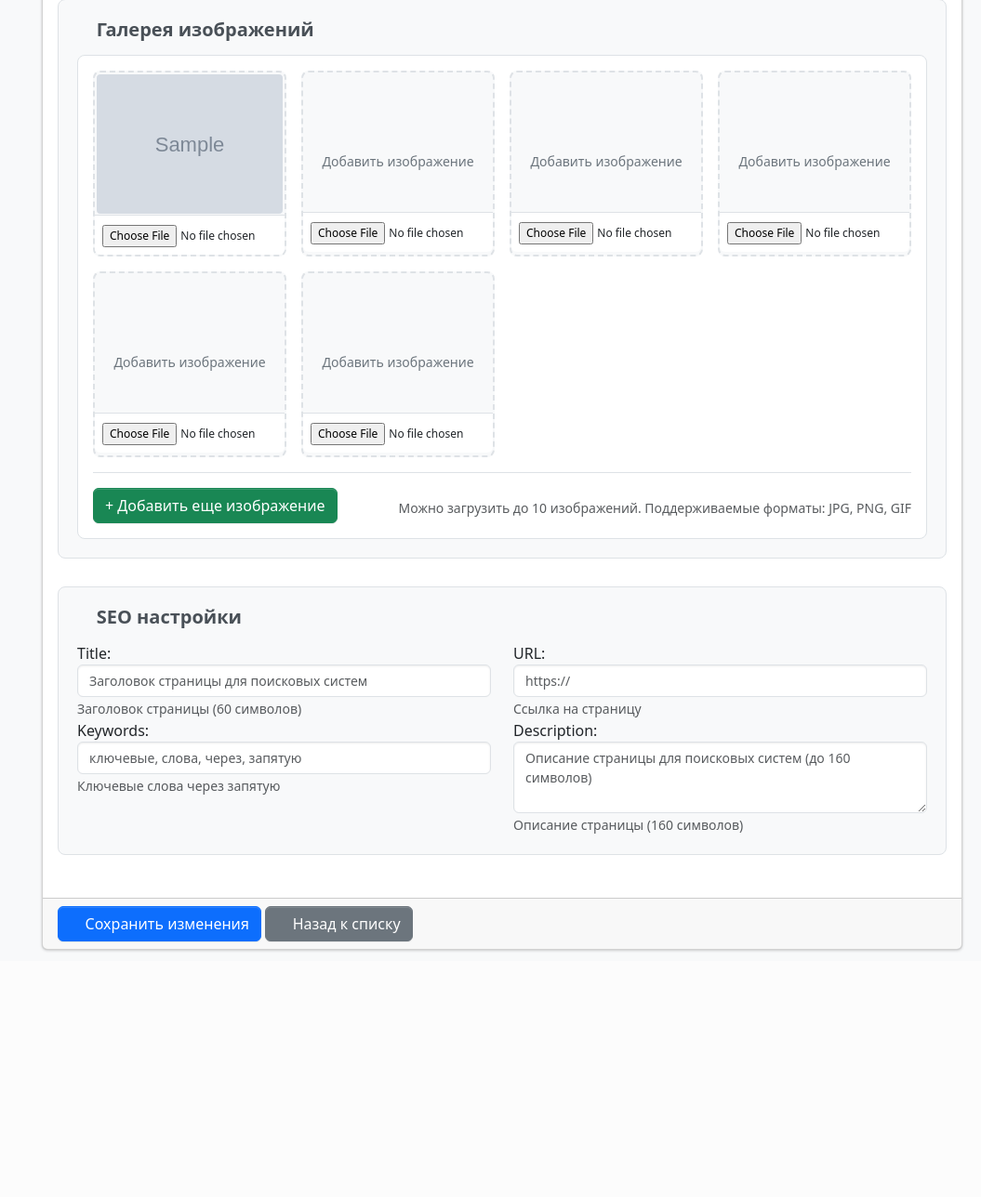
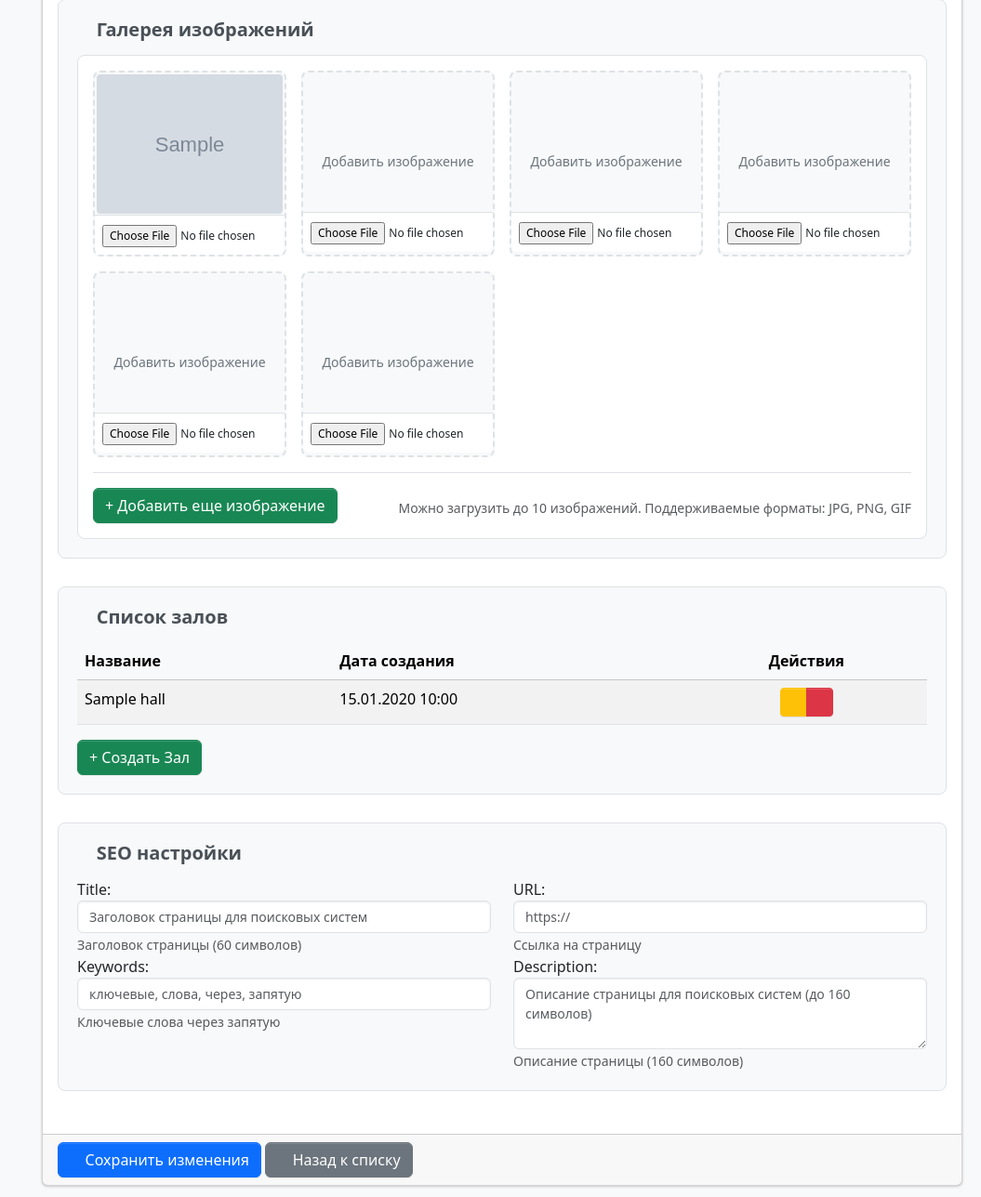
Before and after one commit to PetrakovVladyslav/KinoCMS, a Django app: page /admin-panel/cinemas/1/edit/ in a window 1280 px wide. Shown: the part 1268-2556 px from the top of the page at 93% size, without its empty margins (225-1280 px from the left). Before the commit the page ends 2292 px from the top, so only its background shows below. Run offline with Django 5.2, Linux system fonts and the light colour scheme; a user stored in the database is signed in; tables that the repository leaves empty hold one stand-in row (values such as "Sample post"); grey boxes marked "Sample" are stand-in pictures; some libraries are stand-ins or nearby versions; some web fonts are replaced.

Commit message:
hall list

```diff
--- a/apps/cinema/models.py
+++ b/apps/cinema/models.py
@@ -57,7 +57,7 @@ class Cinema(models.Model):
 
 
 class Hall(models.Model):
-    cinema = models.ForeignKey(Cinema, on_delete=models.CASCADE)
+    cinema = models.ForeignKey(Cinema, on_delete=models.CASCADE, related_name='halls')
     name = models.CharField(max_length=20, unique=True)
     description = models.TextField(blank=True,)
     rows = models.PositiveIntegerField(default=10)
@@ -65,6 +65,7 @@ class Hall(models.Model):
     banner = models.ImageField(upload_to='banners/', null=True, blank=True)
     gallery = models.ForeignKey(Gallery, on_delete=models.SET_NULL, blank=True, null=True)
     seo_block = models.OneToOneField(SeoBlock, on_delete=models.SET_NULL, blank=True, null=True)
+    created_at = models.DateTimeField(auto_now_add=True, null=True)
 
     class Meta:
         verbose_name_plural = 'Залы'
--- a/apps/cinema/templates/cinema/admin_cinema_form.html
+++ b/apps/cinema/templates/cinema/admin_cinema_form.html
@@ -536,6 +536,57 @@ input:checked + .switch-slider:before {
           </div>
           {% endif %}
 
+          <!-- Halls Section -->
+          {% if not is_create and cinema %}
+          <div class="form-section">
+            <h5><i class="fas fa-door-open"></i> Список залов</h5>
+            <div class="table-responsive">
+              {% if halls %}
+              <table class="table table-striped table-hover mb-3">
+                <thead class="table-light">
+                  <tr>
+                    <th scope="col">Название</th>
+                    <th scope="col">Дата создания</th>
+                    <th scope="col" class="text-center">Действия</th>
+                  </tr>
+                </thead>
+                <tbody>
+                  {% for hall in halls %}
+                  <tr>
+                    <td class="fw-medium">{{ hall.name }}</td>
+                    <td>{{ hall.created_at|date:"d.m.Y H:i" }}</td>
+                    <td class="text-center">
+                      <div class="btn-group" role="group">
+                        <a href="{% url 'cinema:admin_hall_edit' hall.id %}"
+                           class="btn btn-sm btn-warning"
+                           title="Редактировать">
+                          <i class="fas fa-edit"></i>
+                        </a>
+                        <button type="button"
+                                class="btn btn-sm btn-danger"
+                                title="Удалить"
+                                onclick="confirmHallDelete({{ hall.id }}, '{{ hall.name|escapejs }}')">
+                          <i class="fas fa-trash"></i>
+                        </button>
+                      </div>
+                    </td>
+                  </tr>
+                  {% endfor %}
+                </tbody>
+              </table>
+              {% else %}
+              <div class="text-center py-4">
+                <i class="fas fa-door-open" style="font-size: 2.5rem; color: #6c757d;"></i>
+                <p class="mt-3 text-muted">Залы отсутствуют</p>
+              </div>
+              {% endif %}
+            </div>
+            <a href="{% url 'cinema:admin_hall_create' cinema.id %}" class="btn btn-success">
+              <i class="fas fa-plus"></i> Создать Зал
+            </a>
+          </div>
+          {% endif %}
+
           <!-- SEO Section -->
           {% if seo_form %}
           <div class="form-section">
@@ -615,6 +666,29 @@ input:checked + .switch-slider:before {
           </a>
         </div>
       </form>
+    </div>
+  </div>
+</div>
+
+<!-- Модальное окно для подтверждения удаления зала -->
+<div class="modal fade" id="deleteHallModal" tabindex="-1" aria-labelledby="deleteHallModalLabel" aria-hidden="true">
+  <div class="modal-dialog">
+    <div class="modal-content">
+      <div class="modal-header">
+        <h5 class="modal-title" id="deleteHallModalLabel">Подтверждение удаления</h5>
+        <button type="button" class="btn-close" data-bs-dismiss="modal" aria-label="Закрыть"></button>
+      </div>
+      <div class="modal-body">
+        <p>Вы уверены, что хотите удалить зал <strong id="hallNameToDelete"></strong>?</p>
+        <p class="text-muted small">Это действие нельзя отменить.</p>
+      </div>
+      <div class="modal-footer">
+        <button type="button" class="btn btn-secondary" data-bs-dismiss="modal">Отмена</button>
+        <form id="deleteHallForm" method="post" style="display: inline;">
+          {% csrf_token %}
+          <button type="submit" class="btn btn-danger">Удалить</button>
+        </form>
+      </div>
     </div>
   </div>
 </div>
@@ -877,5 +951,13 @@ function markForDeletion(galleryItem) {
         galleryItem.style.display = 'none';
     }
 }
+
+function confirmHallDelete(hallId, hallName) {
+    document.getElementById('hallNameToDelete').textContent = hallName;
+    document.getElementById('deleteHallForm').action = `/admin-panel/halls/${hallId}/delete/`;
+
+    const deleteModal = new bootstrap.Modal(document.getElementById('deleteHallModal'));
+    deleteModal.show();
+}
 </script>
 {% endblock %}
--- a/apps/cinema/urls.py
+++ b/apps/cinema/urls.py
@@ -15,6 +15,11 @@ urlpatterns = [
     path('admin-panel/cinemas/<int:pk>/edit/', views.cinema_update_view, name='cinema_edit'),
     path('admin-panel/cinemas/<int:pk>/delete/', views.cinema_delete_view, name='cinema_delete'),
 
+    # Halls
+    path('admin-panel/cinemas/<int:cinema_id>/halls/create/', views.hall_create_view, name='admin_hall_create'),
+    path('admin-panel/halls/<int:pk>/edit/', views.hall_update_view, name='admin_hall_edit'),
+    path('admin-panel/halls/<int:pk>/delete/', views.hall_delete_view, name='admin_hall_delete'),
+
     # Public pages
     path('movie/<int:pk>/', views.MovieDetailView.as_view(), name='movie_detail'),
     path('cinemas/', views.cinema_view, name='cinema_list'),
--- a/apps/cinema/views.py
+++ b/apps/cinema/views.py
@@ -267,11 +267,14 @@ def cinema_update_view(request, pk):
         seo_form = SeoBlockForm(instance=cinema.seo_block if cinema.seo_block_id else None)
         gallery_formset = GalleryFormSet(instance=cinema.gallery if cinema.gallery_id else None)
 
+    halls = cinema.halls.all().order_by('created_at')
+
     context = {
         'form': form,
         'seo_form': seo_form,
         'gallery_formset': gallery_formset,
         'cinema': cinema,
+        'halls': halls,
         'title': f'Редактировать кинотеатр "{cinema.name}"',
         'is_create': False,
     }
@@ -323,3 +326,42 @@ def cinema_view(request):
     }
 
     return render(request, 'cinema/cinema_list.html', context)
+
+
+@staff_member_required(login_url='admin:login')
+def hall_create_view(request, cinema_id):
+    cinema = get_object_or_404(Cinema, pk=cinema_id)
+    # Placeholder - redirect back to cinema edit
+    messages.info(request, 'Функция создания зала будет реализована позже')
+    return redirect('cinema:cinema_edit', pk=cinema_id)
+
+
+@staff_member_required(login_url='admin:login')
+def hall_update_view(request, pk):
+    hall = get_object_or_404(Hall, pk=pk)
+    # Placeholder - redirect back to cinema edit
+    messages.info(request, 'Функция редактирования зала будет реализована позже')
+    return redirect('cinema:cinema_edit', pk=hall.cinema.pk)
+
+
+@staff_member_required(login_url='admin:login')
+def hall_delete_view(request, pk):
+    hall = get_object_or_404(Hall, pk=pk)
+    cinema_id = hall.cinema.pk
+
+    if request.method == 'POST':
+        hall_name = hall.name
+
+        if hall.gallery:
+            hall.gallery.images.all().delete()
+            hall.gallery.delete()
+
+        if hall.seo_block:
+            hall.seo_block.delete()
+
+        hall.delete()
+        messages.success(request, f'Зал "{hall_name}" успешно удален')
+    else:
+        messages.warning(request, 'Некорректная попытка удаления')
+
+    return redirect('cinema:cinema_edit', pk=cinema_id)
```
